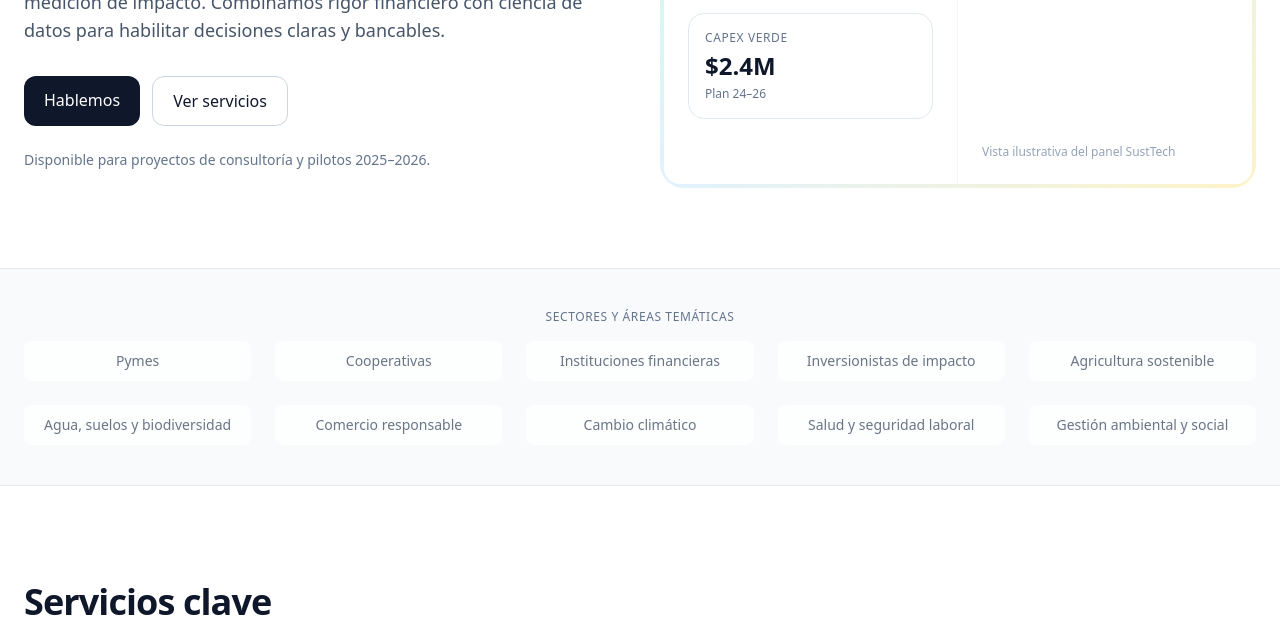
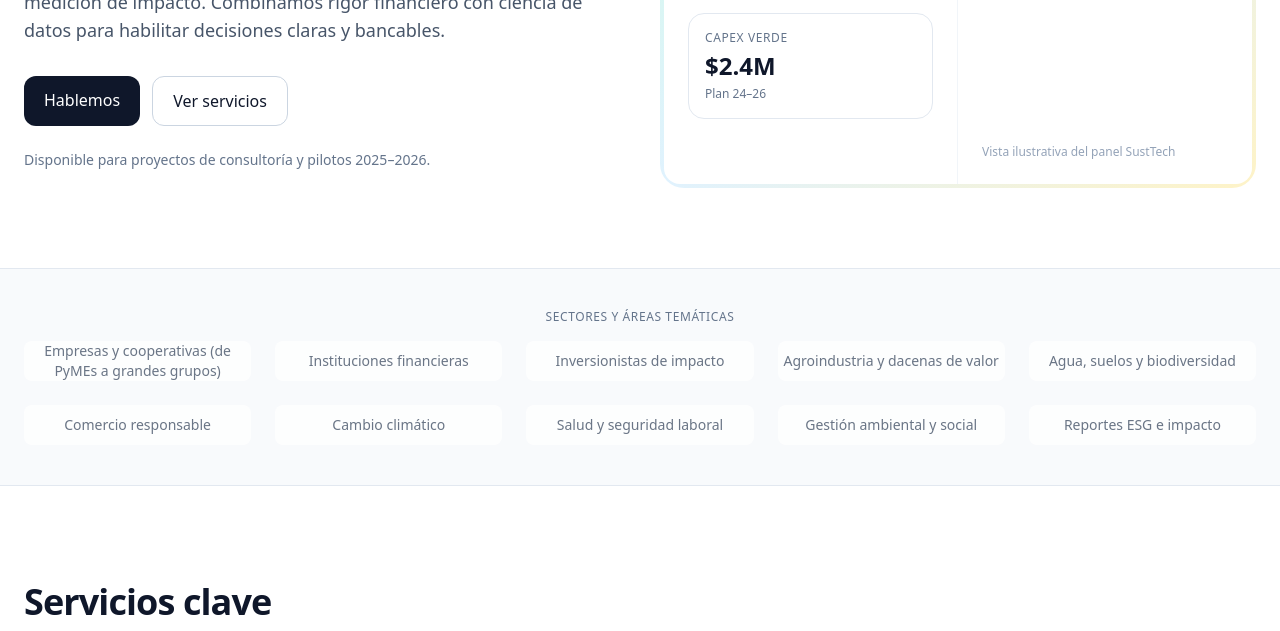
Before and after one commit to diegobrenes/susttech-site, a plain HTML site: page index.html in a window 1280 px wide. Shown: the part 450-1081 px from the top of the page. Drawn offline with nearby package versions, Linux system fonts and the light colour scheme.

Commit message:
adjusting logos-experience section

```diff
--- a/index.html
+++ b/index.html
@@ -121,21 +121,19 @@
       Sectores y áreas temáticas
     </p>
     <div class="grid grid-cols-2 sm:grid-cols-3 md:grid-cols-5 gap-6 opacity-80 text-slate-600 text-sm">
-      <div class="h-10 rounded-lg bg-white grid place-items-center">Pymes</div>
-      <div class="h-10 rounded-lg bg-white grid place-items-center">Cooperativas</div>
+      <div class="h-10 rounded-lg bg-white grid place-items-center">Empresas y cooperativas (de PyMEs a grandes grupos)</div>
       <div class="h-10 rounded-lg bg-white grid place-items-center">Instituciones financieras</div>
       <div class="h-10 rounded-lg bg-white grid place-items-center">Inversionistas de impacto</div>
-      <div class="h-10 rounded-lg bg-white grid place-items-center">Agricultura sostenible</div>
+      <div class="h-10 rounded-lg bg-white grid place-items-center">Agroindustria y dacenas de valor</div>
       <div class="h-10 rounded-lg bg-white grid place-items-center">Agua, suelos y biodiversidad</div>
       <div class="h-10 rounded-lg bg-white grid place-items-center">Comercio responsable</div>
       <div class="h-10 rounded-lg bg-white grid place-items-center">Cambio climático</div>
       <div class="h-10 rounded-lg bg-white grid place-items-center">Salud y seguridad laboral</div>
       <div class="h-10 rounded-lg bg-white grid place-items-center">Gestión ambiental y social</div>
+      <div class="h-10 rounded-lg bg-white grid place-items-center">Reportes ESG e impacto</div>
     </div>
   </div>
 </section>
-
-
 
   <!-- Services -->
   <section id="services" class="py-16 md:py-24">
```
